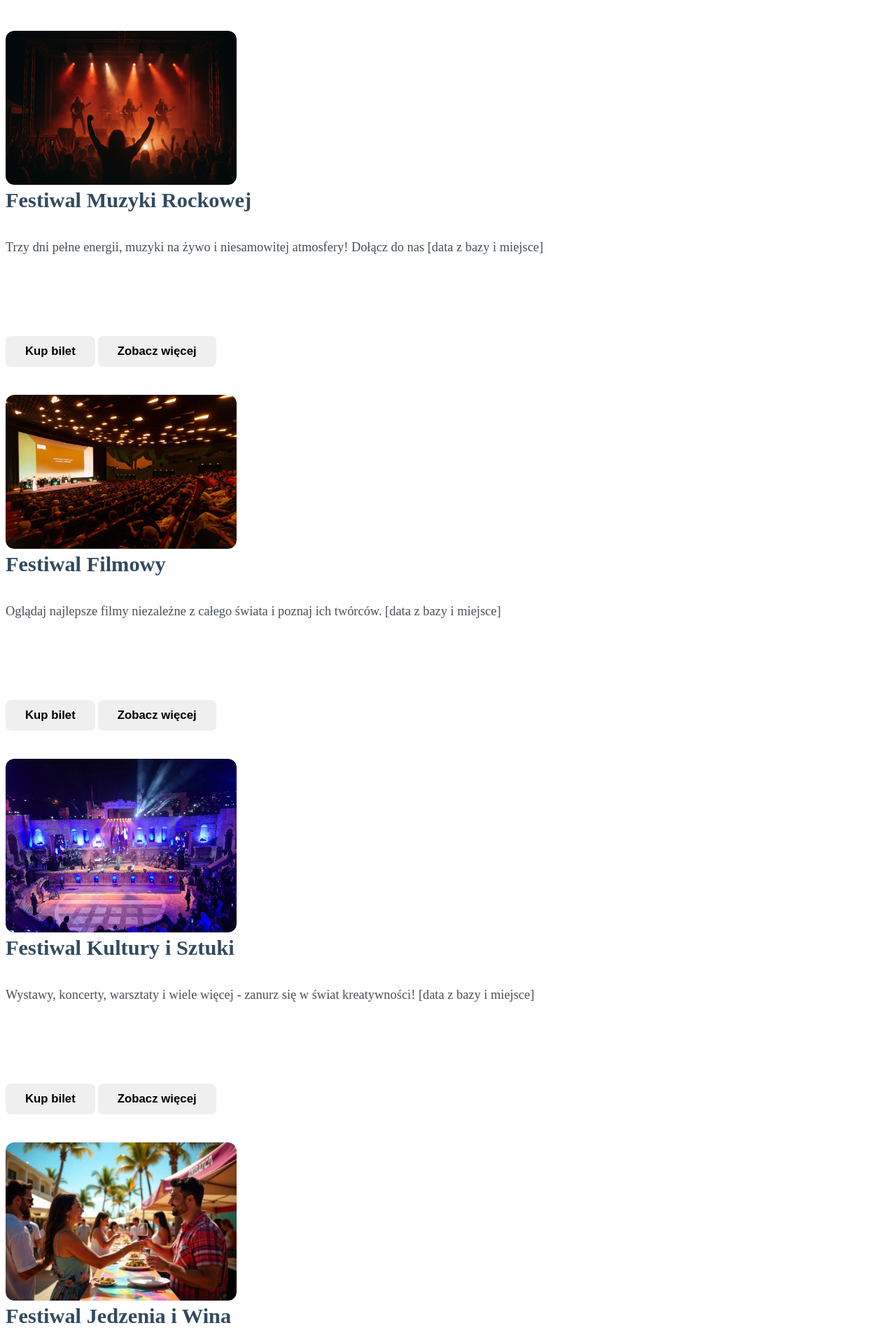
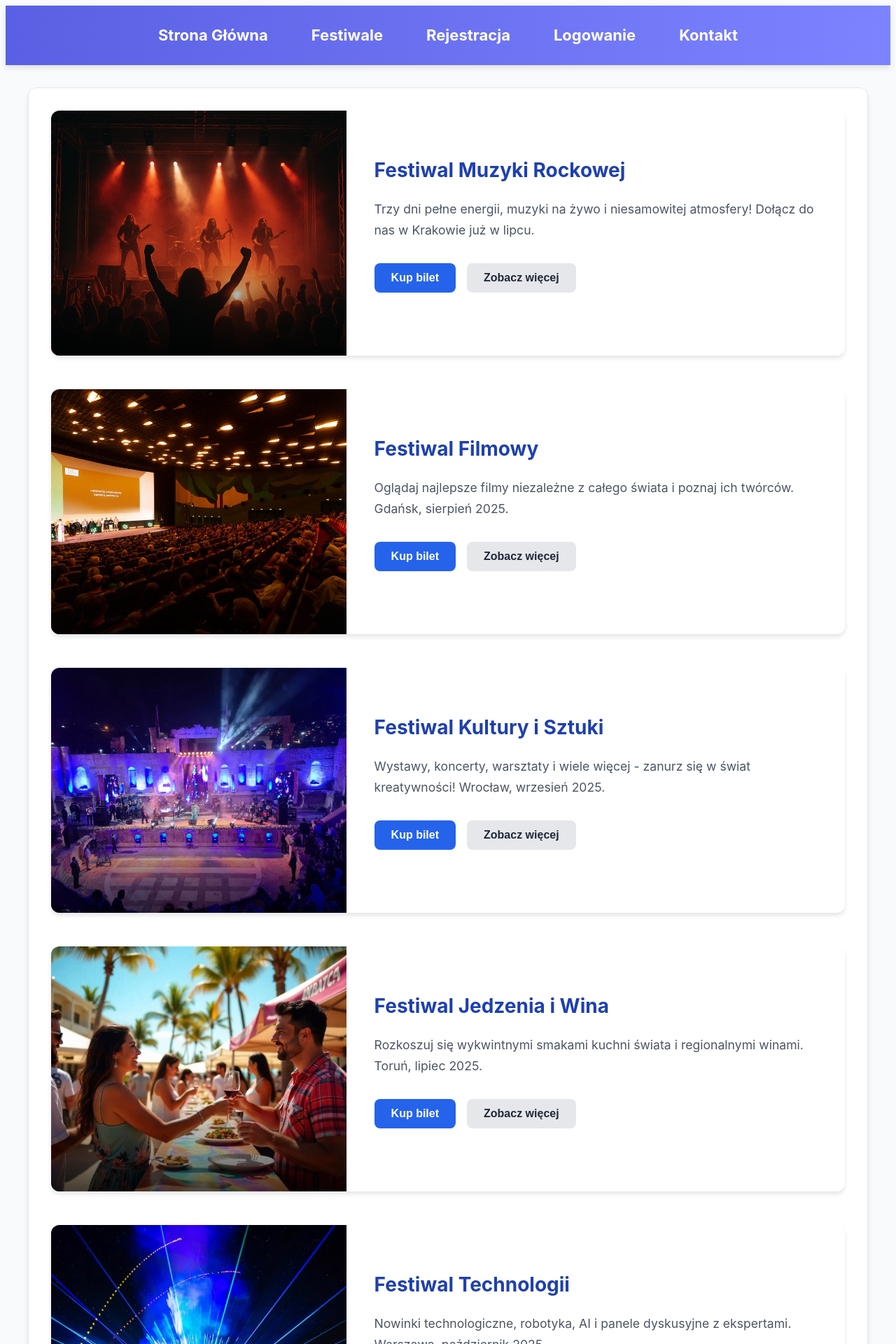
Before and after one commit to GGTeacherOP/Festiwal_Godzwon_Latawiec, a PHP site: page /stronyHTML/festiwale.html in a window 1280 px wide. Shown: the top 1920 px of the page at 70% size. Run offline with PHP 8.4, Linux system fonts and the light colour scheme.

Commit message:
calkowita reparacja podstrony festiwale poniewaz cos bylo nie tak, teraz jest mega superowo

```diff
--- a/stronyHTML/festiwale.html
+++ b/stronyHTML/festiwale.html
@@ -6,11 +6,6 @@
     <title>System Festiwalowy</title>
     <link rel="stylesheet" href="../styleCSS/StyleFestiwal.css">
     <link rel="stylesheet" href="https://cdnjs.cloudflare.com/ajax/libs/font-awesome/6.4.0/css/all.min.css">
-    <style>
-        .login-link {
-            float: right;
-        }
-    </style>
 </head>
 <body>
     <header>
@@ -18,36 +13,32 @@
             <ul>
                 <li><a href="index.html">Strona Główna</a></li>
                 <li><a href="festiwale.html">Festiwale</a></li>
+                <li><a href="rejestracje.html">Rejestracja</a></li>
+                <li><a href="logowanie.html">Logowanie</a></li>
                 <li><a href="kontakt.html">Kontakt</a></li>
-                <li class="login-link"><a href="logowanie.html">Logowanie</a></li>
             </ul>
         </nav>
     </header>
     <main>
+        <div class="festival-container">
             <section class="festiwal">
                 <div class="festiwal-image-container">
                 <img src="../zdjecia/festiwalMuzykiRockowej.png" alt="Festiwal Muzyki Rockowej">
             </div>
                 <div class="opis">
                     <h2>Festiwal Muzyki Rockowej</h2>
-                <p class="krotki-opis">Trzy dni pełne energii, muzyki na żywo i niesamowitej atmosfery! Dołącz do nas [data z bazy i miejsce]
-                </p>
+                    <p class="krotki-opis">Trzy dni pełne energii, muzyki na żywo i niesamowitej atmosfery! Dołącz do nas w Krakowie już w lipcu.</p>
                     <div class="pelny-opis">
-                    <p>Festiwal Muzyki Rockowej to trzydniowe święto gitarowych brzmień i energii na najwyższych
-                        obrotach. Wystąpią legendarne zespoły, młode talenty oraz goście specjalni z zagranicy. Czekają
-                        na Ciebie:</p>
+                        <p>Festiwal Muzyki Rockowej to trzydniowe święto gitarowych brzmień i energii na najwyższych obrotach. Wystąpią legendarne zespoły, młode talenty oraz goście specjalni z zagranicy. Czekają na Ciebie:</p>
                         <ul>
                             <li>3 sceny tematyczne (klasyczny rock, alternatywa, metal)</li>
                             <li>Strefa namiotowa i pole kempingowe tuż przy Wiśle</li>
                             <li>Afterparty z DJ-ami rockowymi</li>
-                        <li>Warsztaty muzyczne prowadzone przez artystów</li>
-                        <li>Strefa merchu i winyli kolekcjonerskich</li>
                         </ul>
-                    <p>To wydarzenie, którego nie możesz przegapić, jeśli kochasz rocka!</p>
                     </div>
                     <div class="button-container">
                         <button onclick="location.href='kup-bilet.html?festiwal=rock'">Kup bilet</button>
-                    <button class="zobacz-wiecej" onclick="opis(this)">Zobacz więcej</button>
+                        <button class="zobacz-wiecej" onclick="toggleOpis(this)">Zobacz więcej</button>
                     </div>
                 </div>
             </section>
@@ -58,23 +49,18 @@
             </div>
                 <div class="opis">
                     <h2>Festiwal Filmowy</h2>
-                <p class="krotki-opis">Oglądaj najlepsze filmy niezależne z całego świata i poznaj ich twórców. [data z bazy i miejsce]</p>
+                    <p class="krotki-opis">Oglądaj najlepsze filmy niezależne z całego świata i poznaj ich twórców. Gdańsk, sierpień 2025.</p>
                     <div class="pelny-opis">
-                    <p>Festiwal Filmowy to uczta dla kinomanów i twórców kina niezależnego. W ciągu 5 dni zobaczysz
-                        ponad 70 filmów z całego świata, spotkasz znanych reżyserów i weźmiesz udział w inspirujących
-                        rozmowach. Cechy wydarzenia:</p>
+                        <p>Festiwal Filmowy to uczta dla kinomanów i twórców kina niezależnego. W ciągu 5 dni zobaczysz ponad 70 filmów z całego świata, spotkasz znanych reżyserów i weźmiesz udział w inspirujących rozmowach.</p>
                         <ul>
                             <li>Pokazy filmowe w kinach, na plaży i na dziedzińcach</li>
                             <li>Spotkania autorskie z twórcami po seansach</li>
                             <li>Konkurs główny z nagrodą publiczności</li>
-                        <li>Warsztaty scenariuszowe i reżyserskie</li>
-                        <li>Festiwalowa kawiarnia z klimatem lat 60.</li>
                         </ul>
-                    <p>Gdańsk stanie się centrum kina i artystycznych emocji.</p>
                     </div>
                     <div class="button-container">
                         <button onclick="location.href='kup-bilet.html?festiwal=film'">Kup bilet</button>
-                    <button class="zobacz-wiecej" onclick="opis(this)">Zobacz więcej</button>
+                        <button class="zobacz-wiecej" onclick="toggleOpis(this)">Zobacz więcej</button>
                     </div>
                 </div>
             </section>
@@ -85,23 +71,18 @@
             </div>
                 <div class="opis">
                     <h2>Festiwal Kultury i Sztuki</h2>
-                <p class="krotki-opis">Wystawy, koncerty, warsztaty i wiele więcej - zanurz się w świat kreatywności!
-                    [data z bazy i miejsce]</p>
+                    <p class="krotki-opis">Wystawy, koncerty, warsztaty i wiele więcej - zanurz się w świat kreatywności! Wrocław, wrzesień 2025.</p>
                     <div class="pelny-opis">
-                    <p>W sercu Wrocławia ożywa świat sztuki w każdej postaci. Od instalacji multimedialnych po warsztaty
-                        rękodzielnicze - to festiwal dla pasjonatów i twórców. Na uczestników czekają:</p>
+                        <p>W sercu Wrocławia ożywa świat sztuki w każdej postaci. Od instalacji multimedialnych po warsztaty rękodzielnicze - to festiwal dla pasjonatów i twórców.</p>
                         <ul>
                             <li>Spektakle uliczne i mapping 3D na fasadach budynków</li>
                             <li>Wystawy malarstwa, fotografii i sztuki cyfrowej</li>
                             <li>Koncerty na dziedzińcach i dachach kamienic</li>
-                        <li>Strefa dzieci z kreatywnymi zajęciami</li>
-                        <li>Wieczorne jam sessions w plenerze</li>
                         </ul>
-                    <p>Otwórz się na nowe formy wyrazu i poczuj puls kultury!</p>
                     </div>
                     <div class="button-container">
                         <button onclick="location.href='kup-bilet.html?festiwal=sztuka'">Kup bilet</button>
-                    <button class="zobacz-wiecej" onclick="opis(this)">Zobacz więcej</button>
+                        <button class="zobacz-wiecej" onclick="toggleOpis(this)">Zobacz więcej</button>
                     </div>
                 </div>
             </section>
@@ -112,22 +93,18 @@
             </div>
                 <div class="opis">
                     <h2>Festiwal Jedzenia i Wina</h2>
-                <p class="krotki-opis">Rozkoszuj się wykwintnymi smakami kuchni świata i regionalnymi winami. [data z bazy i miejsce]</p>
+                    <p class="krotki-opis">Rozkoszuj się wykwintnymi smakami kuchni świata i regionalnymi winami. Toruń, lipiec 2025.</p>
                     <div class="pelny-opis">
-                    <p>Festiwal dla smakoszy i odkrywców kuchni świata! Toruń zamienia się w kulinarne centrum Polski,
-                        gdzie każdy znajdzie coś dla siebie. Co Cię czeka?</p>
+                        <p>Festiwal dla smakoszy i odkrywców kuchni świata! Toruń zamienia się w kulinarne centrum Polski, gdzie każdy znajdzie coś dla siebie.</p>
                         <ul>
                             <li>Stoły degustacyjne z kuchnią włoską, francuską, tajską i regionalną</li>
                             <li>Prezentacje sommelierów i degustacje win naturalnych</li>
-                        <li>Strefa slow food i vege-friendly</li>
                             <li>Live cooking z mistrzami kuchni</li>
-                        <li>Warsztaty parowania wina z potrawami</li>
                         </ul>
-                    <p>Wyjdź z codzienności i oddaj się przyjemności smaku i aromatu.</p>
                     </div>
                     <div class="button-container">
                         <button onclick="location.href='kup-bilet.html?festiwal=jedzenie'">Kup bilet</button>
-                    <button class="zobacz-wiecej" onclick="opis(this)">Zobacz więcej</button>
+                        <button class="zobacz-wiecej" onclick="toggleOpis(this)">Zobacz więcej</button>
                     </div>
                 </div>
             </section>
@@ -138,22 +115,18 @@
             </div>
                 <div class="opis">
                     <h2>Festiwal Technologii</h2>
-                <p class="krotki-opis">Nowinki technologiczne, robotyka, AI i panele dyskusyjne z ekspertami. [data z bazy i miejsce]</p>
+                    <p class="krotki-opis">Nowinki technologiczne, robotyka, AI i panele dyskusyjne z ekspertami. Warszawa, październik 2025.</p>
                     <div class="pelny-opis">
-                    <p>Nowinki technologiczne, sztuczna inteligencja, VR i drony - to wszystko znajdziesz podczas
-                        największego festiwalu przyszłości w Polsce. Oto, co oferujemy:</p>
+                        <p>Nowinki technologiczne, sztuczna inteligencja, VR i drony - to wszystko znajdziesz podczas największego festiwalu przyszłości w Polsce.</p>
                         <ul>
                             <li>Prezentacje nowych startupów i produktów high-tech</li>
                             <li>Strefa VR/AR z immersyjnymi doświadczeniami</li>
                             <li>Robotyczne pokazy walk i inteligentne maszyny</li>
-                        <li>Panele z liderami branży IT i AI</li>
-                        <li>Hackathony i konkursy programistyczne</li>
                         </ul>
-                    <p>To wydarzenie dla każdego, kto interesuje się innowacjami i przyszłością.</p>
                     </div>
                     <div class="button-container">
                         <button onclick="location.href='kup-bilet.html?festiwal=tech'">Kup bilet</button>
-                    <button class="zobacz-wiecej" onclick="opis(this)">Zobacz więcej</button>
+                        <button class="zobacz-wiecej" onclick="toggleOpis(this)">Zobacz więcej</button>
                     </div>
                 </div>
             </section>
@@ -164,62 +137,64 @@
             </div>
                 <div class="opis">
                     <h2>Festiwal Komedii</h2>
-                <p class="krotki-opis">Wieczory pełne śmiechu z najlepszymi stand-upowcami z Polski i zagranicy. [data z bazy i miejsce]</p>
+                    <p class="krotki-opis">Wieczory pełne śmiechu z najlepszymi stand-upowcami z Polski i zagranicy. Poznań, listopad 2025.</p>
                     <div class="pelny-opis">
-                    <p>Śmiech to zdrowie - a tego nie zabraknie na naszym festiwalu! Przez 4 dni poznasz najlepszych
-                        komików, zobaczysz improwizacje na żywo i weźmiesz udział w warsztatach. W programie:</p>
+                        <p>Śmiech to zdrowie - a tego nie zabraknie na naszym festiwalu! Przez 4 dni poznasz najlepszych komików, zobaczysz improwizacje na żywo i weźmiesz udział w warsztatach.</p>
                         <ul>
                             <li>Wieczory stand-upowe z gwiazdami sceny komediowej</li>
                             <li>Bitwy improwizacyjne z udziałem publiczności</li>
-                        <li>Kącik „open mic” dla debiutantów</li>
                             <li>Warsztaty z budowania żartu i wystąpień scenicznych</li>
-                        <li>Strefa relaksu z planszówkami i food truckami</li>
                         </ul>
-                    <p>Spędź listopad z uśmiechem - bilety szybko znikają!</p>
                     </div>
                     <div class="button-container">
                         <button onclick="location.href='kup-bilet.html?festiwal=komedia'">Kup bilet</button>
-                    <button class="zobacz-wiecej" onclick="opis(this)">Zobacz więcej</button>
+                        <button class="zobacz-wiecej" onclick="toggleOpis(this)">Zobacz więcej</button>
                     </div>
                 </div>
             </section>
+        </div>
     </main>
 
     <footer>
         <div class="footer-content">
-            <div class="footer-links">
-                <a href="#">Regulamin</a> |
-                <a href="#">Polityka Prywatności</a> |
-                <a href="o-nas.html">O nas</a>
-            </div>
+            <div class="footer-section">
+                <p>&copy; 2025 System Festiwalowy</p>
                 <div class="social-links">
                     <a href="https://facebook.com" target="_blank" aria-label="Facebook"><i class="fab fa-facebook"></i></a>
                     <a href="https://instagram.com" target="_blank" class="instagram" aria-label="Instagram"><i class="fab fa-instagram"></i></a>
                     <a href="https://twitter.com" target="_blank" class="twitter" aria-label="Twitter"><i class="fab fa-twitter"></i></a>
                     <a href="https://youtube.com" target="_blank" class="youtube" aria-label="YouTube"><i class="fab fa-youtube"></i></a>
                 </div>
-            <p>&copy; 2025 System Festiwalowy. Wszelkie prawa zastrzeżone.</p>
+            </div>
+            <div class="footer-links">
+                <a href="#">Regulamin</a> |
+                <a href="#">Polityka Prywatności</a> |
+                <a href="o-nas.html">O nas</a>
+            </div>
         </div>
     </footer>
 
     <script>
-        function opis(btn) {
-            const opis = btn.closest('.opis').querySelector('.pelny-opis');
-            const krotkiOpis = btn.closest('.opis').querySelector('.krotki-opis');
+        function toggleOpis(button) {
+            const festiwalSection = button.closest('.festiwal');
+            const pelnyOpis = festiwalSection.querySelector('.pelny-opis');
+            const krotkiOpis = festiwalSection.querySelector('.krotki-opis');
+            const obrazek = festiwalSection.querySelector('img');
 
-            if (opis.style.display === 'block') {
-                opis.style.display = 'none';
-                krotkiOpis.style.display = 'block';
-                btn.textContent = 'Zobacz więcej';
-                btn.classList.remove('active');
+            festiwalSection.classList.toggle('expanded');
+
+            if (festiwalSection.classList.contains('expanded')) {
+                button.textContent = 'Zobacz mniej';
+                button.style.backgroundColor = '#1e40af';
+                button.style.color = 'white';
+                obrazek.style.transform = 'scale(1.03)';
             } else {
-                opis.style.display = 'block';
-                krotkiOpis.style.display = 'none';
-                btn.textContent = 'Zobacz mniej';
-                btn.classList.add('active');
+                button.textContent = 'Zobacz więcej';
+                button.style.backgroundColor = '';
+                button.style.color = '';
+                obrazek.style.transform = '';
             }
         }
     </script>
 </body>
-
 </html>
--- a/styleCSS/StyleFestiwal.css
+++ b/styleCSS/StyleFestiwal.css
@@ -1,20 +1,5 @@
-<<<<<<< HEAD
 /* ===== HEADER - ORYGINALNY ===== */
-=======
-body {
-    margin: 0;
-    font-family: 'Segoe UI', Tahoma, Geneva, Verdana, sans-serif;
-    background-color: #f4f6fa;
-    background-color: #f4f6fa;
-    color: #333;
-    line-height: 1.6;
-    height: 100%;
-    height: 100%;
-}
-
->>>>>>> c2de245cd340659907b0a0a4855c4dcde123c6f4
 header {
-    background: linear-gradient(90deg, #5a60e3, #7c83ff);
     background: linear-gradient(90deg, #5a60e3, #7c83ff);
     color: white;
     padding: 25px 0;
@@ -25,29 +10,10 @@ header {
 
 nav ul {
     display: flex;
-    justify-content: space-between;
-    justify-content: space-between;
+    justify-content: center;
     list-style: none;
     margin: 0;
     padding: 0;
-    flex-wrap: wrap;
-    width: 100%;
-    max-width: 1100px;
-    margin: 0 auto;
-}
-
-nav ul li:last-child {
-    margin-left: auto;
-    margin-right: 15px;
-    flex-wrap: wrap;
-    width: 100%;
-    max-width: 1100px;
-    margin: 0 auto;
-}
-
-nav ul li:last-child {
-    margin-left: auto;
-    margin-right: 15px;
 }
 
 nav ul li {
@@ -69,38 +33,9 @@ nav ul li a:hover {
     color: #d2e3ff;
     transform: translateY(-1px);
 }
-<<<<<<< HEAD
 
 /* ===== STOPKA - ORYGINALNA ===== */
-=======
-main {
-    max-width: 1100px;
-    width: 95%;
-    margin: 30px auto;
-    padding: 30px;
-    background-color: white;
-    background-color: white;
-    border-radius: 12px;
-    box-shadow: 0 6px 16px rgba(0, 0, 0, 0.08);
-    flex: 1;
-}
-
-section {
-    margin-bottom: 40px;
-}
-
-h1,h2 {
-    color: #2c3e50;
-    margin-bottom: 15px;
-}
-
-ul {
-    padding-left: 25px;
-}
-
->>>>>>> c2de245cd340659907b0a0a4855c4dcde123c6f4
 footer {
-    background-color: #dfe4ea;
     background-color: #dfe4ea;
     text-align: center;
     padding: 20px 10px;
@@ -122,167 +57,9 @@ footer a:hover {
     color: #7c2ae8;
 }
 
-
-<<<<<<< HEAD
-=======
-.festiwal {
-    display: flex;
-    align-items: flex-start;
-    margin: 50px 20px;
-    border: 1px solid #e9ecef;
-    border-radius: 20px;
-    padding: 30px;
-    gap: 35px;
-    margin: 50px 20px;
-    border: 1px solid #e9ecef;
-    border-radius: 20px;
-    padding: 30px;
-    gap: 35px;
-    background-color: #ffffff;
-    box-shadow: 0 4px 15px rgba(0, 0, 0, 0.06);
-    box-shadow: 0 4px 15px rgba(0, 0, 0, 0.06);
-    overflow: hidden;
-    transition: box-shadow 0.3s ease;
-}
-
-.festiwal:hover {
-    box-shadow: 0 6px 20px rgba(0, 0, 0, 0.09);
-    box-shadow: 0 6px 20px rgba(0, 0, 0, 0.09);
-}
-
-.festiwal-image-container {
-    width: 330px;
-    width: 330px;
-    flex-shrink: 0;
-    padding: 0;
-    border-radius: 12px;
-    overflow: hidden;
-    padding: 0;
-    border-radius: 12px;
-    overflow: hidden;
-}
-
-.festiwal img {
-    width: 100%;
-    height: auto;
-    display: block;
-    border-radius: 12px;
-    border-radius: 12px;
-    object-fit: cover;
-    transition: transform 0.3s ease;
-    transition: transform 0.3s ease;
-}
-
-.festiwal img:hover {
-    transform: scale(1.03);
-    transform: scale(1.03);
-}
-
-.opis {
-    flex: 1;
-    display: flex;
-    flex-direction: column;
-    min-height: 260px;
-    min-height: 260px;
-}
-
-.opis h2 {
-    margin-top: 5px;
-    font-size: 1.9em;
-    margin-top: 5px;
-    font-size: 1.9em;
-    color: #34495e;
-    margin-bottom: 18px;
-    font-weight: 600;
-    margin-bottom: 18px;
-    font-weight: 600;
-}
-
-.opis .krotki-opis {
-    font-size: 1.15em;
-    color: #495057;
-    margin-bottom: 25px;
-    font-size: 1.15em;
-    color: #495057;
-    margin-bottom: 25px;
-    line-height: 1.5;
-}
-
-.pelny-opis {
-    display: none;
-    margin-top: 15px;
-    padding-top: 20px;
-    border-top: 1px solid #e9ecef;
-    padding-top: 20px;
-    border-top: 1px solid #e9ecef;
-    color: #495057;
-    font-size: 1em;
-    line-height: 1.6;
-}
-
-.pelny-opis p {
-    margin-bottom: 12px;
-}
-
-.pelny-opis ul {
-    list-style: disc;
-    padding-left: 25px;
-    margin-top: 12px;
-    margin-bottom: 18px;
-}
-
-.pelny-opis li {
-    margin-bottom: 10px;
-}
-
-.opis .button-container {
-    margin-top: auto;
-    padding-top: 25px;
-    padding-top: 25px;
-}
-
-.opis button {
-    margin-top: 10px;
-    padding: 12px 28px;
-    font-size: 1.05em;
-    padding: 12px 28px;
-    font-size: 1.05em;
-    font-weight: bold;
-    border: none;
-    border-radius: 8px;
-    border-radius: 8px;
-    cursor: pointer;
-    transition: background-color 0.3s ease, transform 0.2s ease, box-shadow 0.3s ease;
-}
-
-.opis button:hover {
-    transform: translateY(-2px);
-    box-shadow: 0 4px 10px rgba(0, 0, 0, 0.18);
-    box-shadow: 0 4px 10px rgba(0, 0, 0, 0.18);
-}
-
-.opis button[onclick*="kup-bilet"] {
-.opis button[onclick*="kup-bilet"] {
-    background-color: #007bff;
-    color: white;
-}
-
-.opis button.zobacz-wiecej {
-    background-color: #6c757d;
-    color: white;
-    margin-left: 12px;
-    margin-left: 12px;
-}
-
-.opis button.zobacz-wiecej:hover {
-    background-color: #5a6268;
-}
-
->>>>>>> c2de245cd340659907b0a0a4855c4dcde123c6f4
 .social-links {
     margin-top: 15px;
 }
-
 
 .social-links a {
     color: #333;
@@ -341,7 +113,17 @@ main {
     padding: 0 1.5rem;
 }
 
-/* ===== PROFESJONALNE KARTY FESTIWALI ===== */
+/* ===== KONTENER FESTIWALI ===== */
+.festival-container {
+    background-color: white;
+    border-radius: var(--border-radius);
+    box-shadow: var(--shadow-md);
+    padding: 2rem;
+    margin-bottom: 3rem;
+    border: 1px solid #e5e7eb;
+}
+
+/* ===== KARTY FESTIWALI ===== */
 .festiwal {
     display: flex;
     background: white;
@@ -351,6 +133,12 @@ main {
     overflow: hidden;
     transition: var(--transition);
     flex-direction: column;
+    max-height: 650px;
+    transition: all 0.4s ease-out;
+}
+
+.festiwal.expanded {
+    max-height: 1200px;
 }
 
 .festiwal:hover {
@@ -479,6 +280,14 @@ button[onclick*="kup-bilet"]:hover {
         width: 60%;
         padding: 2.5rem;
     }
+
+    .festiwal {
+        max-height: 400px;
+    }
+
+    .festiwal.expanded {
+        max-height: 800px;
+    }
 }
 
 @media (max-width: 480px) {
```
Also changed, not shown: other parts of styleCSS/StyleFestiwal.css (+14 -33 lines). Lines whose indentation alone changed are shown as unchanged.
